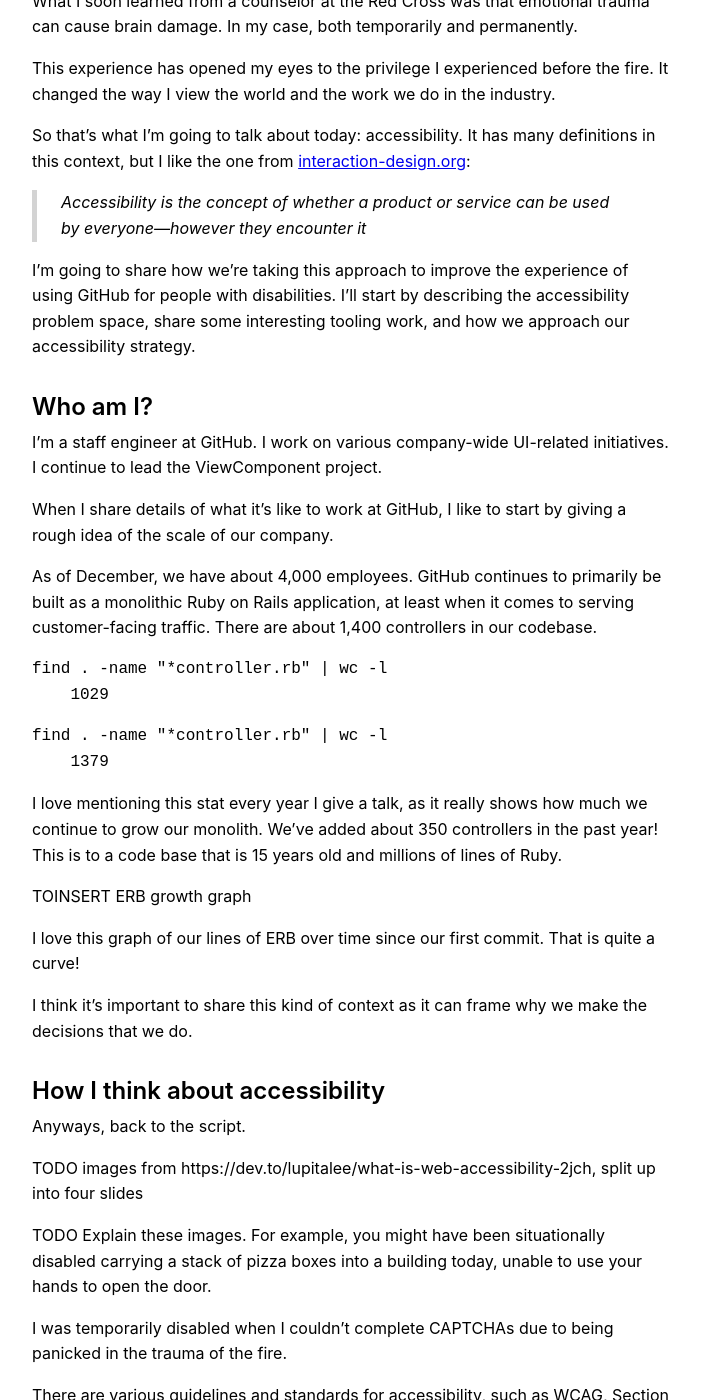
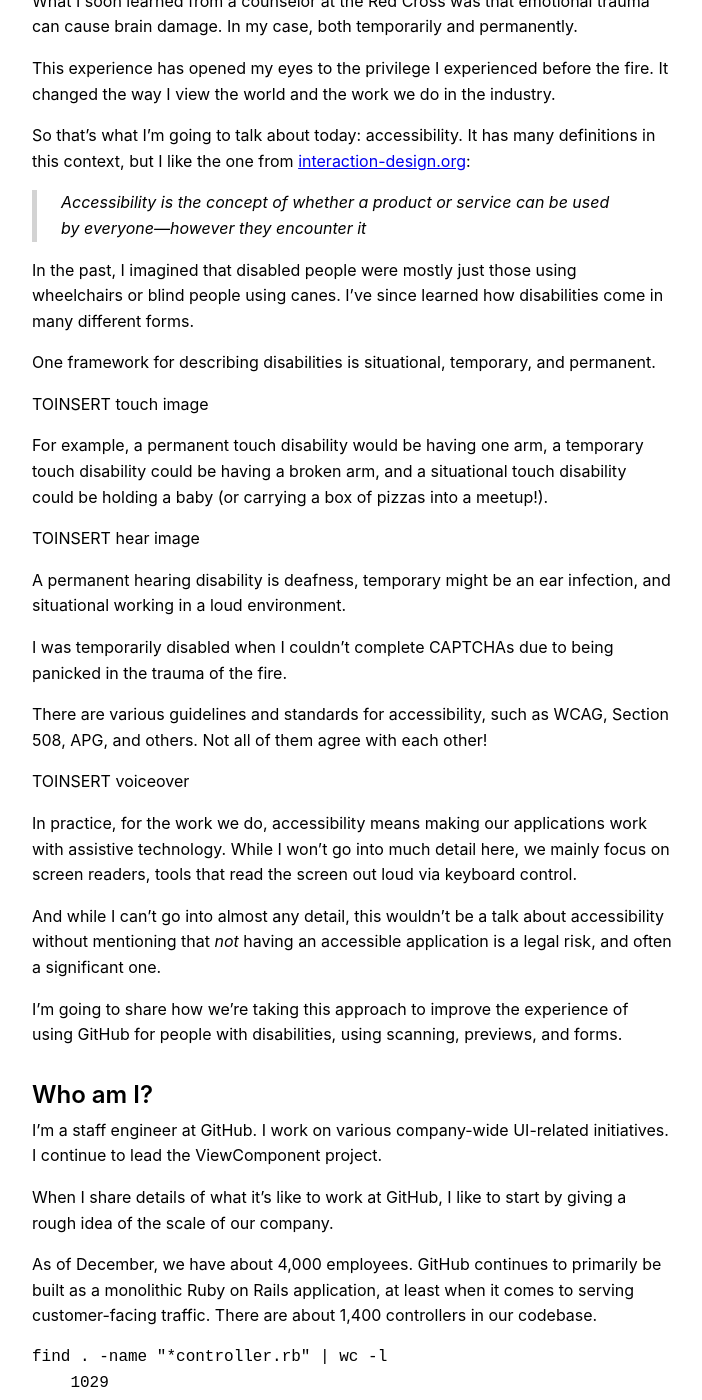
Before and after one commit to joelhawksley/identity, a Jekyll site: the page built from _posts/2023-04-28-accessible-by-default.md, in a window 1280 px wide and 1400 px high, scrolled down 1641 px. Shown: the whole window, without its empty margins (288-990 px from the left). Built offline with Jekyll 4.4.1, drawn with Linux system fonts in a browser that asks for light colours; some of the changed text lies outside the part shown.

Commit message:
still in the intro

```diff
--- a/_posts/2023-04-28-accessible-by-default.md
+++ b/_posts/2023-04-28-accessible-by-default.md
@@ -59,7 +59,29 @@
 
 > Accessibility is the concept of whether a product or service can be used by everyone—however they encounter it
 
-I'm going to share how we're taking this approach to improve the experience of using GitHub for people with disabilities. I'll start by describing the accessibility problem space, share some interesting tooling work, and how we approach our accessibility strategy.
+In the past, I imagined that disabled people were mostly just those using wheelchairs or blind people using canes. I’ve since learned how disabilities come in many different forms.
+
+One framework for describing disabilities is situational, temporary, and permanent.
+
+TOINSERT touch image
+
+For example, a permanent touch disability would be having one arm, a temporary touch disability could be having a broken arm, and a situational touch disability could be holding a baby (or carrying a box of pizzas into a meetup!).
+
+TOINSERT hear image
+
+A permanent hearing disability is deafness, temporary might be an ear infection, and situational working in a loud environment.
+
+I was temporarily disabled when I couldn't complete CAPTCHAs due to being panicked in the trauma of the fire.
+
+There are various guidelines and standards for accessibility, such as WCAG, Section 508, APG, and others. Not all of them agree with each other!
+
+TOINSERT voiceover
+
+In practice, for the work we do, accessibility means making our applications work with assistive technology. While I won't go into much detail here, we mainly focus on screen readers, tools that read the screen out loud via keyboard control.
+
+And while I can't go into almost any detail, this wouldn't be a talk about accessibility without mentioning that _not_ having an accessible application is a legal risk, and often a significant one.
+
+I'm going to share how we're taking this approach to improve the experience of using GitHub for people with disabilities, using scanning, previews, and forms.
 
 ## Who am I?
 
@@ -86,22 +108,6 @@
 I love this graph of our lines of ERB over time since our first commit. That is quite a curve!
 
 I think it's important to share this kind of context as it can frame why we make the decisions that we do.
-
-## How I think about accessibility
-
-Anyways, back to the script.
-
-TODO images from https://dev.to/lupitalee/what-is-web-accessibility-2jch, split up into four slides
-
-TODO Explain these images. For example, you might have been situationally disabled carrying a stack of pizza boxes into a building today, unable to use your hands to open the door.
-
-I was temporarily disabled when I couldn't complete CAPTCHAs due to being panicked in the trauma of the fire.
-
-There are various guidelines and standards for accessibility, such as WCAG, Section 508, APG, and others. Not all of them agree with each other!
-
-In practice, for the work we do, accessibility means making our applications work with assistive technology. While I won't go into much detail here, we mainly focus on screen readers, tools that read the screen out loud via keyboard control.
-
-And while I can't go into almost any detail, this wouldn't be a talk about accessibility without mentioning that _not_ having an accessible application is a legal risk, and often a significant one.
 
 ### GitHub history 101
 
@@ -154,6 +160,16 @@
 
 TODO custom ruleset
 
+#### Intractability
+
+In some cases, we've run into UI patterns that simply weren't accessible in any way, sometimes to the point of needing to have an entire page or even an entire workflow redesigned from scratch.
+
+Some patterns aren’t accessible and should be avoided: https://github.com/github/primer/issues/713#issuecomment-1111002165 TODO elaborate
+
+TODO insert screenshot of github projects
+
+Other things like drag and drop are especially difficult. Can you think of how you'd move sort a card in this UI with just your keyboard? How about move it to another column?
+
 ### Previews
 
 TODO add lookbook screenshot
@@ -176,6 +192,12 @@
 6) Most importantly, it allows us to embed accessibility scanning deep into our workflows. In our browser tests, we override every interaction method (such as visit, click, etc) to perform the action and then run an Axe scan (`assert_axe_clean`), failing if there are any results. We display these errors inside Lookbook as well.
 
 This is a great example of how the Rails ecosystem can benefit from adapting ideas from other languages and frameworks.
+
+#### Lesson: Expertise
+
+a11y challenges the notion of full stack development, especially at this level of compliance.
+
+They allow us to spend more time making fewer lines of UI code better. They allow us to keep high standards without expecting everyone to be an expert. Our components have significant, thorough test coverage that would be hard to justify for UI code that is only used once.
 
 ### Forms Framework
 
@@ -270,23 +292,9 @@
 
 What's most important to highlight here is that there is now a single method to create a text field with a label, not two. Under the hood, we generate both the input and label tags, linking them correctly so that Axe 4.4 is satisfied.
 
-So that's some of the tooling work we've done.
+In effect, we've just made that Axe error difficult if not impossible to violate. While it's likely not possible to automate our way out of every possible accessibility violation, it's nice to have a few less issues to worry about.
 
-## Lessons
-
-As we've rolled out an a11y-first approach to UI development, we've learned a lot along the way.
-
-### Intractability
-
-In some cases, we've run into UI patterns that simply weren't accessible in any way, sometimes to the point of needing to have an entire page or even an entire workflow redesigned from scratch.
-
-Some patterns aren’t accessible and should be avoided: https://github.com/github/primer/issues/713#issuecomment-1111002165 TODO elaborate
-
-TODO insert screenshot of github projects
-
-Other things like drag and drop are especially difficult. Can you think of how you'd move sort a card in this UI with just your keyboard? How about move it to another column?
-
-### Reuse
+#### Lesson: Reuse
 
 When it comes to our broader strategy, we've learned that we need to focus on ways of making it only possible to build UI that is accessible. We do this in what has become the standard practice in the industry: components!
 
@@ -307,14 +315,6 @@
 How complicated they should be is an ever-evolving question. Should they be simple, just encapsulating a button? Or should they be more complex, constructing an entire form?
 
 What's been most enlightening about our experience has been that focusing on accessibility has helped us answer a lot of tricky questions like this one. Our current best answer is that components should be optimized for helping developers build accessible experiences. In general, that means we should build components that are complex enough to ensure that they are accessible by default.
-
-TODO add example of nameplate and avatar
-
-### Expertise
-
-a11y challenges the notion of full stack development, especially at this level of compliance.
-
-They allow us to spend more time making fewer lines of UI code better. They allow us to keep high standards without expecting everyone to be an expert. Our components have significant, thorough test coverage that would be hard to justify for UI code that is only used once.
 
 ## Conclusion
 
```
Also changed, not shown: talks/2023-accessible-by-default/img/hear.png (added), talks/2023-accessible-by-default/img/touch.png (added), talks/2023-accessible-by-default/img/voiceover.png (added).
